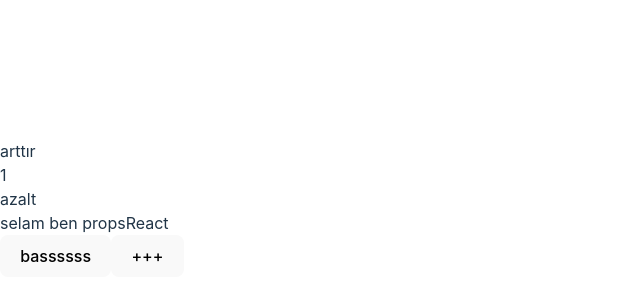
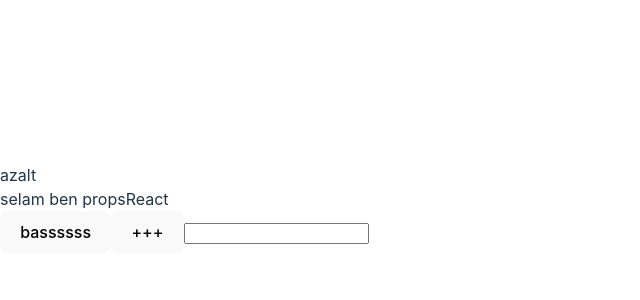
Before and after one commit to emresen20/react-course, a React (Vite) app: page / in a window 1280 px wide. Shown: the part 192-492 px from the top of the page, without its empty margins (0-640 px from the left). Built offline with nearby package versions, Linux system fonts and the light colour scheme.

Commit message:
map learnd

```diff
--- a/src/App.jsx
+++ b/src/App.jsx
@@ -3,16 +3,20 @@
 import Texts from "./components/Texts"
 function App() {
 
-  const [babu,setBabu]=useState(1)
+  const [babu,setBabu]=useState([])
   const [name,setName]=useState("")
-  const clickfunc=()=>{
-    setBabu("değişti")
+  const clickfunc=(e)=>{
+   setName(e.target.value)
   }
+  const basfunc=()=>{
+     setBabu(prev => ([...prev,name]))
+     document.getElementById("inputField").value = "";
+   }
 
   return (
     <>
       <div onClick={()=>setBabu(babu+1)}>
-        arttır
+        {name}
       </div>
       <div >
        {babu}
@@ -22,8 +26,17 @@
       </div>
       <Texts text={"selam ben props"} name={"React "} />
       <Button name={"bassssss"} onClick={()=>setBabu(babu+1)}/>
-      <Button name={"+++"}/>
-      {/* <input type="text" onChange={(e)=> setName(e.target.value)}/> //inputta böyle kullanulır */}
+      <Button name={"+++"} onClick={basfunc}/>
+      <input type="text" onChange={clickfunc} id="inputField"/>
+      <div>
+        {
+          babu.map((dt,i)=> (
+            <div>
+              {dt}
+            </div>
+          ))
+        }
+      </div>
 
     </>
 
```
